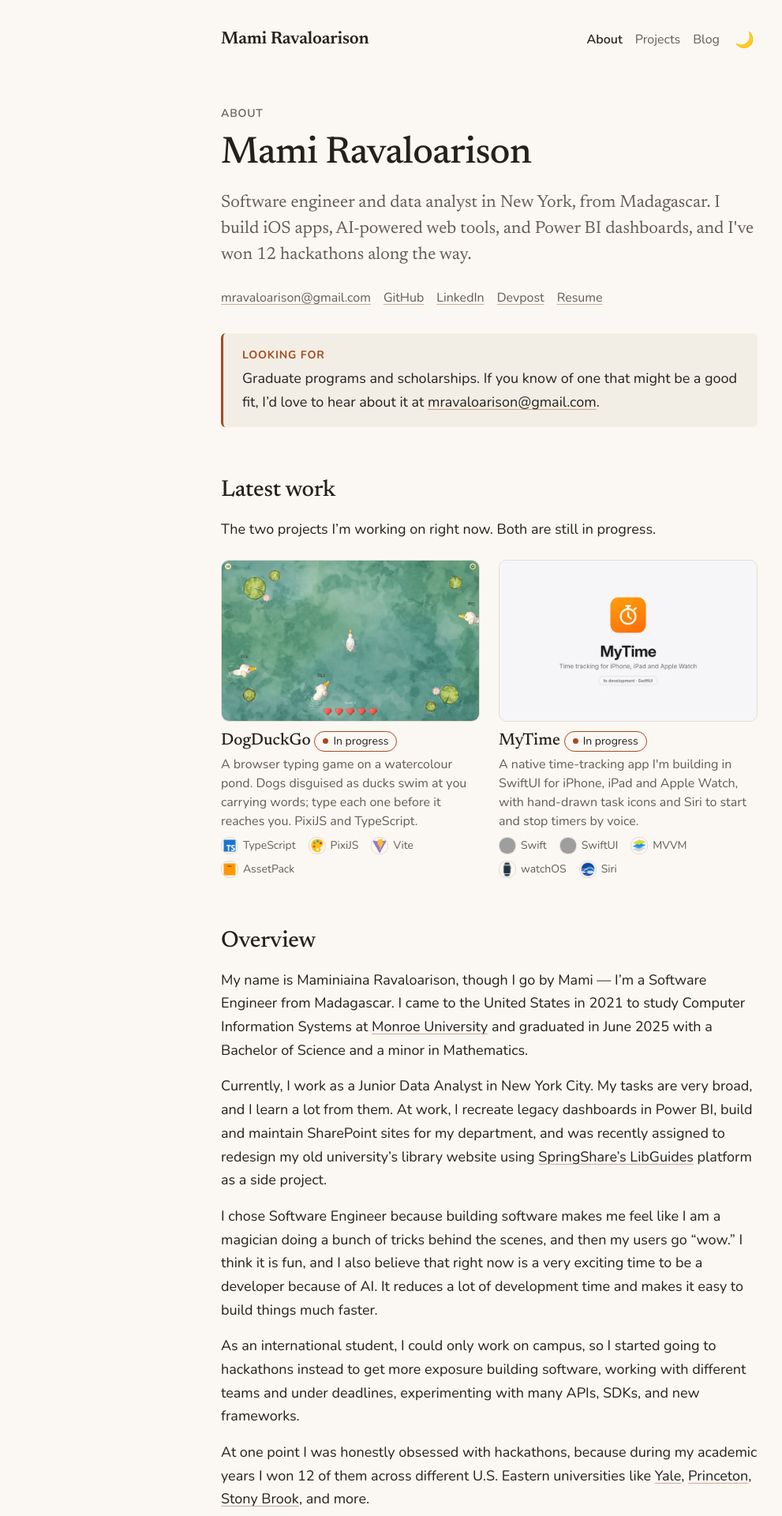
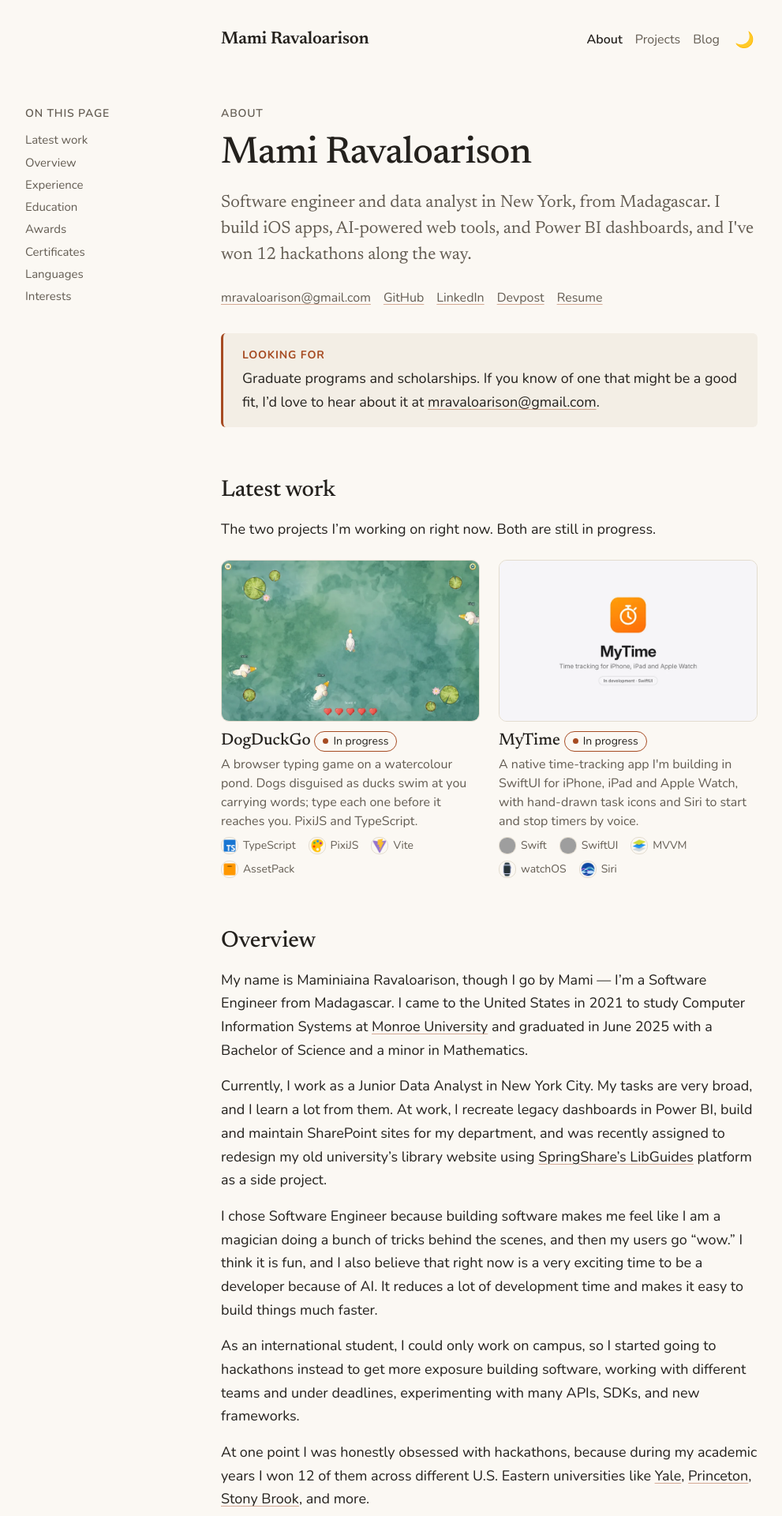
Before and after one commit to mravaloarison/mravaloarison.github.io, a Jekyll site: the page built from index.md, in a window 1280 px wide. Shown: the top 1920 px of the page at 79% size, without its empty margins (20-1011 px from the left). Built offline with Jekyll 4.4.1, drawn with Linux system fonts in a browser that asks for light colours; grey boxes are pictures that could not be loaded.

Commit message:
Table of contents on iPad and laptop widths
Built at build time from each page's h2s (pages with two or more).
768-1199px: a collapsible box before the first section. 1200px+: a
sticky list in the left margin, column still centered; the art rail
moves into the right margin to match.

Co-Authored-By: Claude Opus 5.5 <noreply@anthropic.com>

```diff
--- /dev/null
+++ b/_includes/toc-items.html
@@ -0,0 +1,12 @@
+{%- comment -%}
+  List items for the table of contents, built at build time from the h2s in
+  `include.html` (the rendered page). Only h2s with an id are listed.
+{%- endcomment -%}
+{%- assign toc_parts = include.html | split: "<h2" -%}
+{%- for part in toc_parts offset: 1 -%}
+  {%- assign toc_open = part | split: ">" | first -%}
+  {%- unless toc_open contains 'id="' -%}{%- continue -%}{%- endunless -%}
+  {%- assign toc_id = toc_open | split: 'id="' | last | split: '"' | first -%}
+  {%- assign toc_text = part | split: "</h2>" | first | prepend: "<h2" | strip_html | strip -%}
+<li><a href="#{{ toc_id }}">{{ toc_text }}</a></li>
+{%- endfor -%}
--- a/_layouts/default.html
+++ b/_layouts/default.html
@@ -9,13 +9,21 @@
 {%- elsif page.url != "/" -%}
   {%- assign section = "" -%}
 {%- endif %}
+{%- comment -%} Table of contents: pages with two or more h2s {%- endcomment -%}
+{%- capture toc_items -%}{% include toc-items.html html=content %}{%- endcapture -%}
+{%- assign toc_count = toc_items | split: "<li>" | size | minus: 1 -%}
+{%- assign show_toc = false -%}
+{%- if toc_count >= 2 and page.toc != false -%}
+  {%- assign show_toc = true -%}
+{%- endif -%}
 {%- assign show_rail = false -%}
 {%- if page.art_rail and site.arts.size > 0 -%}
   {%- assign show_rail = true -%}
 {%- endif %}
 <html lang="{{ site.lang | default: 'en' }}">
 {% include head.html %}
-<body{% if show_rail %} class="has-rail"{% endif %}>
+{%- capture body_class -%}{% if show_toc %}has-toc {% endif %}{% if show_rail %}has-rail{% endif %}{%- endcapture -%}
+<body{% assign body_class = body_class | strip %}{% if body_class != "" %} class="{{ body_class }}"{% endif %}>
   <a class="skip-link" href="#main">Skip to content</a>
 
   <header class="site-header">
@@ -43,8 +51,24 @@
   <div class="nav-overlay" id="nav-overlay" aria-hidden="true"></div>
 
   <div class="page-frame">
+    {%- if show_toc %}
+    <nav class="toc toc-rail" aria-label="On this page">
+      <p class="toc-label">On this page</p>
+      <ul>{{ toc_items }}</ul>
+    </nav>
+    {%- endif %}
     <main id="main" tabindex="-1">
+      {%- if show_toc -%}
+      {%- assign content_parts = content | split: "<h2" -%}
+      {{ content_parts[0] }}
+      <details class="toc toc-inline">
+        <summary>On this page</summary>
+        <ul>{{ toc_items }}</ul>
+      </details>
+      {%- for part in content_parts offset: 1 -%}<h2{{ part }}{%- endfor -%}
+      {%- else %}
       {{ content }}
+      {%- endif %}
     </main>
     {%- if show_rail %}
     {% include art-rail.html %}
--- a/assets/css/styles.css
+++ b/assets/css/styles.css
@@ -1193,34 +1193,100 @@ figcaption {
   font-size: 15px;
 }
 
-@media (min-width: 1100px) {
-  /* Content column plus a 220px rail; header and footer widen to match */
-  .has-rail .page-frame,
-  .has-rail .site-header-inner,
-  .has-rail .site-footer {
-    max-width: calc(var(--measure) + var(--space-64) + 220px + 2 * var(--space-24));
+/* Table of contents. Phones: none. iPad / small laptop: a collapsible box
+   before the first section. Laptop (>=1200px): a sticky list in the left
+   margin, with the column staying centered. */
+
+.toc {
+  display: none;
+  font-size: 15px;
+}
+
+.toc ul {
+  list-style: none;
+  margin: 0;
+  padding: 0;
+}
+
+.toc a {
+  display: block;
+  padding: var(--space-4) 0;
+  color: var(--text-secondary);
+  text-decoration: none;
+  line-height: 1.35;
+}
+
+.toc a:hover {
+  color: var(--accent);
+}
+
+.toc-label,
+.toc summary {
+  font-size: 14px;
+  font-weight: 600;
+  letter-spacing: 0.06em;
+  text-transform: uppercase;
+  color: var(--text-secondary);
+  margin: 0 0 var(--space-8);
+}
+
+@media (min-width: 768px) and (max-width: 1199px) {
+  .toc-inline {
+    display: block;
+    margin: var(--space-32) 0 0;
+    padding: var(--space-12) var(--space-16);
+    border: 1px solid var(--border);
+    border-radius: var(--radius-md);
   }
 
+  .toc-inline summary {
+    margin: 0;
+    cursor: pointer;
+  }
+
+  .toc-inline ul {
+    margin-top: var(--space-8);
+  }
+}
+
+@media (min-width: 1200px) {
+  /* Column centered; table of contents in the left margin, arts in the right */
+  .has-toc .page-frame,
   .has-rail .page-frame {
     display: grid;
-    grid-template-columns: minmax(0, var(--measure)) 220px;
-    gap: var(--space-64);
-    margin-inline: auto;
-    padding-inline: var(--space-24);
+    grid-template-columns: minmax(0, 1fr) minmax(0, calc(var(--measure) + 2 * var(--space-24))) minmax(0, 1fr);
   }
 
-  .has-rail main {
-    max-width: none;
-    margin: 0;
-    padding-inline: 0;
+  .page-frame > main {
+    grid-column: 2;
+    grid-row: 1;
+    width: 100%;
+  }
+
+  .toc-rail {
+    display: block;
+    grid-column: 1;
+    grid-row: 1;
+    justify-self: end;
+    align-self: start;
+    position: sticky;
+    top: var(--space-32);
+    width: 200px;
+    margin: var(--space-32) var(--space-24) 0 0;
+    max-height: calc(100vh - var(--space-64));
+    overflow-y: auto;
   }
 
   .has-rail .art-rail {
+    grid-column: 3;
+    grid-row: 1;
+    justify-self: start;
     position: sticky;
     top: var(--space-32);
     align-self: start;
+    width: 220px;
     max-width: none;
-    margin: 0;
+    margin: 0 0 0 var(--space-24);
     padding: var(--space-32) 0 0;
   }
 
```
